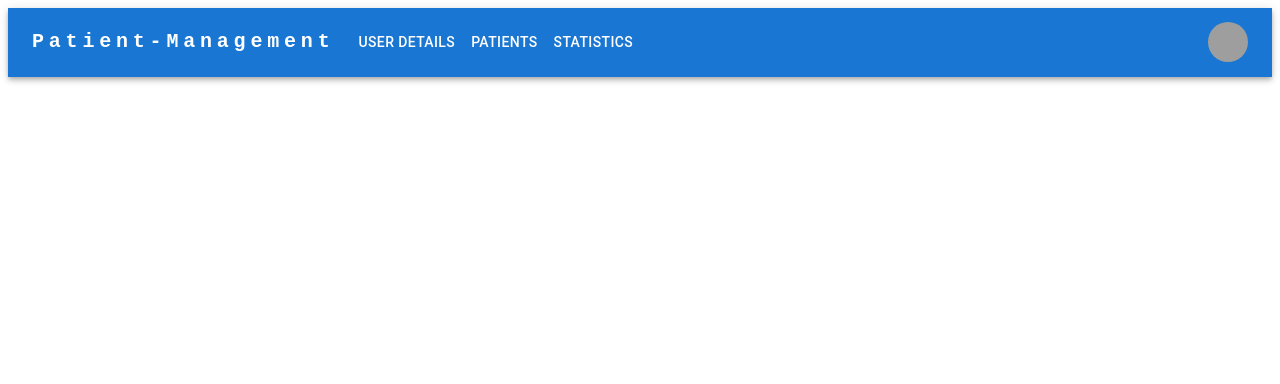
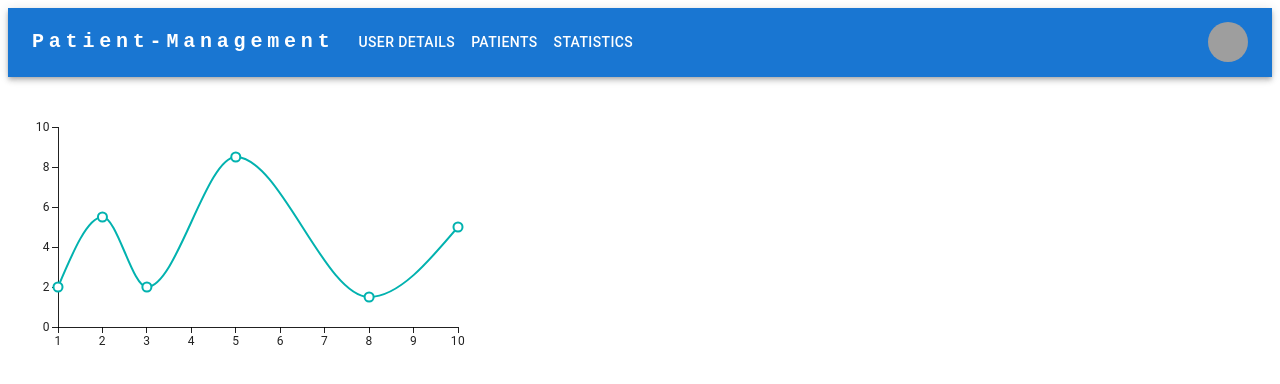
Before and after one commit to MichalAbargel/Patient-Management, a React (Create React App) app in the folder client/: page / in a window 1280 px wide. Both pictures are taken after a click on the button "STATISTICS". Shown: the top 384 px of the page. Built offline with nearby package versions, Linux system fonts and the light colour scheme; grey boxes are pictures that could not be loaded.

Commit message:
add statistics UI

```diff
--- a/client/src/components/Menu/Menu.js
+++ b/client/src/components/Menu/Menu.js
@@ -2,6 +2,7 @@ import React, { useState } from "react";
 import { useNavigate } from "react-router-dom";
 import ResponsiveAppBar from "./ResponsiveAppBar";
 import Patients from "../patients/patients";
+import BasicLineChart from "../statistics/BasicLineChart";
 
 const Menu = () => {
   const [activeTab, setActiveTab] = useState(0);
@@ -17,7 +18,7 @@ const Menu = () => {
       <div>
         {activeTab === 0}
         {activeTab === 1 && <Patients></Patients>}
-        {activeTab === 2}
+        {activeTab === 2 && <BasicLineChart></BasicLineChart>}
         {activeTab === 3}
       </div>
     </div>
--- /dev/null
+++ b/client/src/components/statistics/BasicLineChart.js
@@ -0,0 +1,18 @@
+import * as React from "react";
+import { LineChart } from "@mui/x-charts/LineChart";
+
+const BasicLineChart = (xVals, yVals) => {
+  return (
+    <LineChart
+      xAxis={[{ data: [1, 2, 3, 5, 8, 10] }]}
+      series={[
+        {
+          data: [2, 5.5, 2, 8.5, 1.5, 5],
+        },
+      ]}
+      width={500}
+      height={300}
+    />
+  );
+};
+export default BasicLineChart;
```
